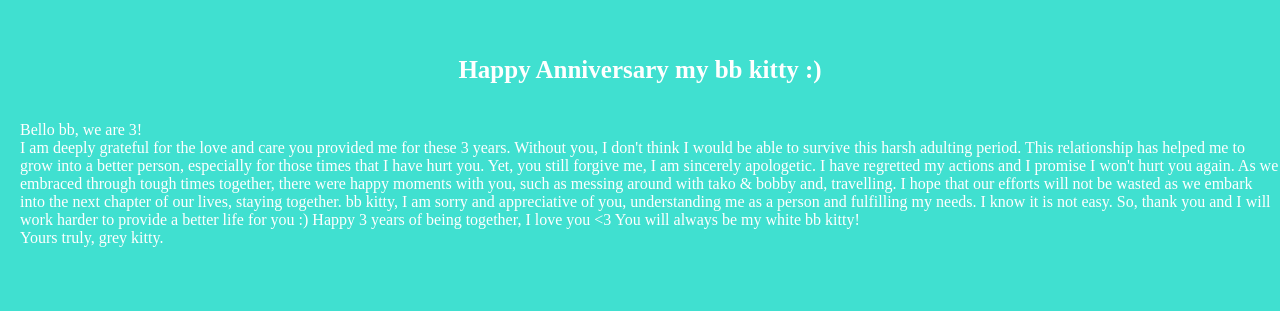
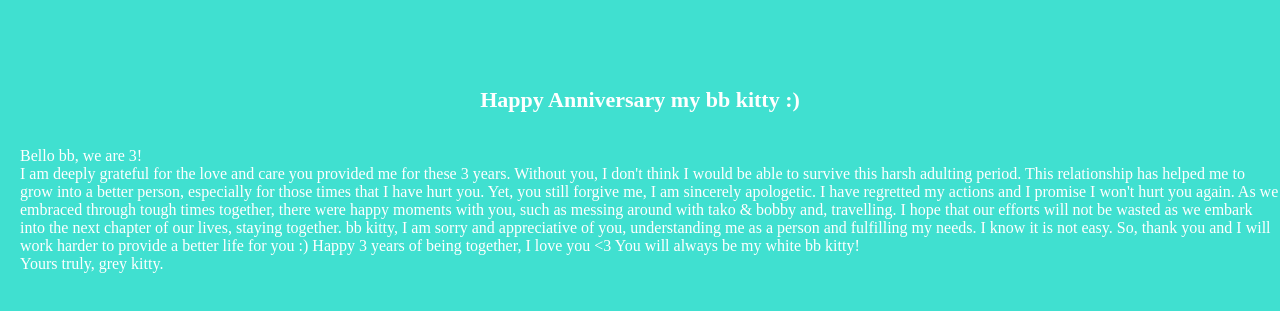
Before and after one commit to keeganchua/3rd-anniversary, a React (Create React App) app: page /#/message in a window 1280 px wide. Shown: the part 121-432 px from the top of the page. Built offline with nearby package versions, Linux system fonts and the light colour scheme; a web font is replaced by a local one.

Commit message:
align Message

```diff
--- a/src/Message.css
+++ b/src/Message.css
@@ -13,13 +13,13 @@ body {
   height: 100vh;
   padding-top: 20px;
   text-align: center;
-  margin-top: -150px; /* Adjust the negative margin as needed */
+  margin-top: -120px; /* Adjust the negative margin as needed */
 }
 
 h2 {
   font-family: 'Agbalumo', cursive;
   color: white; /* Replace with the color code or name you want */
-  font-size: 25px; /* Adjust the font size as needed */
+  font-size: 22px; /* Adjust the font size as needed */
 }
 
 p {
```
